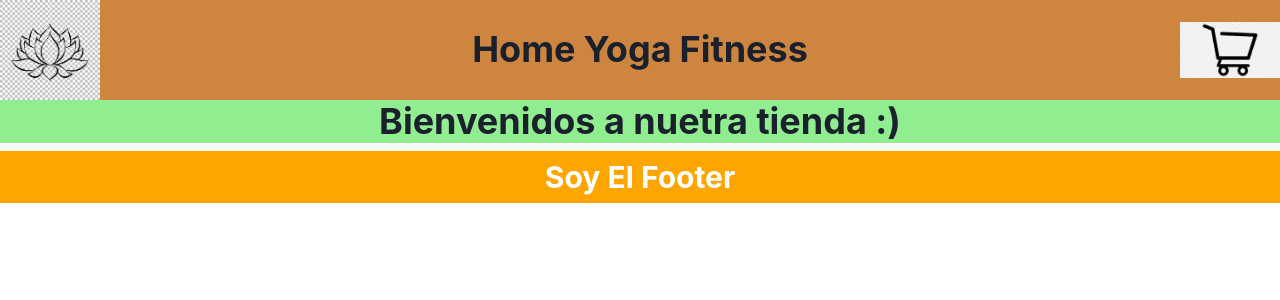
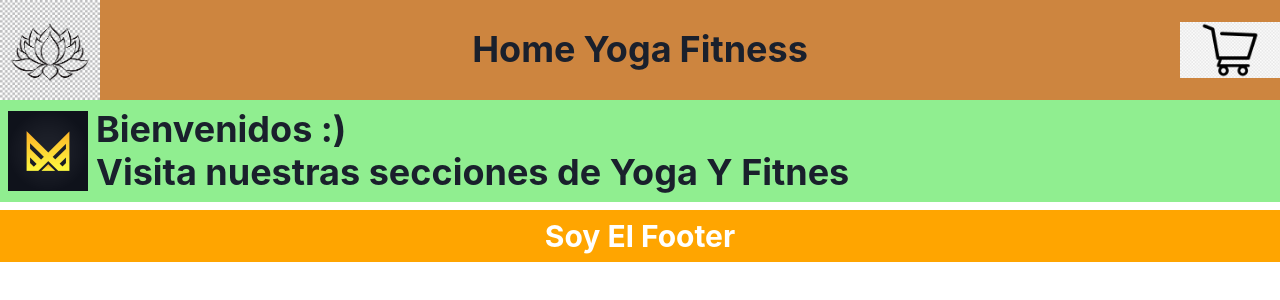
Before and after one commit to fEdGoRv/vilatte-proy-react-uno, a React (Create React App) app: page / in a window 1280 px wide. Shown: the top 300 px of the page. Built offline with nearby package versions, Linux system fonts and the light colour scheme.

Commit message:
desafio de categorias

```diff
--- /dev/null
+++ b/src/components/Encabezado/Encabezado.jsx
@@ -0,0 +1,20 @@
+import { Heading, HStack, Box, Spacer } from "@chakra-ui/react"
+
+export const Encabezado = ({ Titulo, Subtitulo, Abatar }) => {
+
+    return (
+        <Heading bgColor="lightgreen" p="2">
+            <HStack>
+                  <img src={Abatar} width="80px"/>
+                <Box>
+                    <Box>
+                        <h2>{Titulo}</h2>
+                    </Box>
+                    <Box>
+                        <h6>{Subtitulo}</h6>
+                    </Box>
+                </Box>
+            </HStack>
+        </Heading>
+    )
+}
--- a/src/components/ItemDetailConteiner/ItemDetail/ItemCount/ItemCount.jsx
+++ b/src/components/ItemDetailConteiner/ItemDetail/ItemCount/ItemCount.jsx
@@ -14,7 +14,7 @@ const ItemCount = ({ inicial, stock, onAdd }) => {
         }
     }
     const disminuirContador = () => {
-        if (contador >= inicial) {
+        if (contador > inicial) {
             setContador(contador - 1)
         }
     }
--- a/src/components/ItemDetailConteiner/ItemDetail/ItemDetail.jsx
+++ b/src/components/ItemDetailConteiner/ItemDetail/ItemDetail.jsx
@@ -20,7 +20,7 @@ export const ItemDetail = ({ product }) => {
             <Image m="auto" src={product.Url} w="200px" alt={product.Titulo} />
             <Text>{product.Descripcion}</Text>
             <Box>
-                <ItemCount inicial="1" stock="10" />
+                <ItemCount inicial={0} stock={10} />
             </Box>
         </Box>
     )
--- a/src/components/ItemListConteiner/ItemListConteiner.jsx
+++ b/src/components/ItemListConteiner/ItemListConteiner.jsx
@@ -1,16 +1,18 @@
-import { Box, Heading, Text } from "@chakra-ui/react";
+import { Box } from "@chakra-ui/react";
 import { products } from '../../util/products'
 import { customFetch } from "../../util/customFetch";
 import { ItemList } from './ItemList/ItemList';
 import { useState, useEffect } from "react";
 import { useParams } from "react-router-dom"
 import { Loader } from "../Loader/Loader"
+import { Encabezado } from "../Encabezado/Encabezado"
+import logo from "../../assets/logoAmarillo.jpg"
 
-const ItemListConteiner = ({ greeting }) => {
+const ItemListConteiner = () => {
     const p = useParams()
-    const compararCategoria = (listProducts) => {
-        if (listProducts.Categoria == p.categoria) {
-            return (listProducts)
+    const compararCategoria = (product) => {
+        if (product.Categoria == p.categoria) {
+            return (product)
         }
     }
     const [loading, setLoading] = useState(true)
@@ -31,10 +33,8 @@ const ItemListConteiner = ({ greeting }) => {
         )
     } else {
         return (
-            <Box textAlign="center">
-                <Heading bg="lightgreen">
-                    {greeting}
-                </Heading>
+            <Box>
+                <Encabezado Titulo="Bienvenidos :)" Subtitulo="Visita nuestras secciones de Yoga Y Fitnes" Abatar={logo} />
                 <ItemList listProducts={listProducts} />
             </Box>
 
--- a/src/components/Main/Main.jsx
+++ b/src/components/Main/Main.jsx
@@ -11,7 +11,7 @@ export const Main = () => {
             <Route path='/categoria/:categoria' element={<ItemListConteiner  />} />
             <Route path='/categoria/:categoria' element={<ItemListConteiner  />} />
             <Route path='/detalle/:id' element={<ItemDetailConteiner />} />
-            <Route path='/' element={<ItemListConteiner greeting="Bienvenidos a nuetra tienda :)"/>} />
+            <Route path='/' element={<ItemListConteiner />} />
         </Routes>
     )
 }
```
Also changed, not shown: src/assets/Firefox-Logo.webp (added), src/assets/logoAmarillo.jpg (added).
